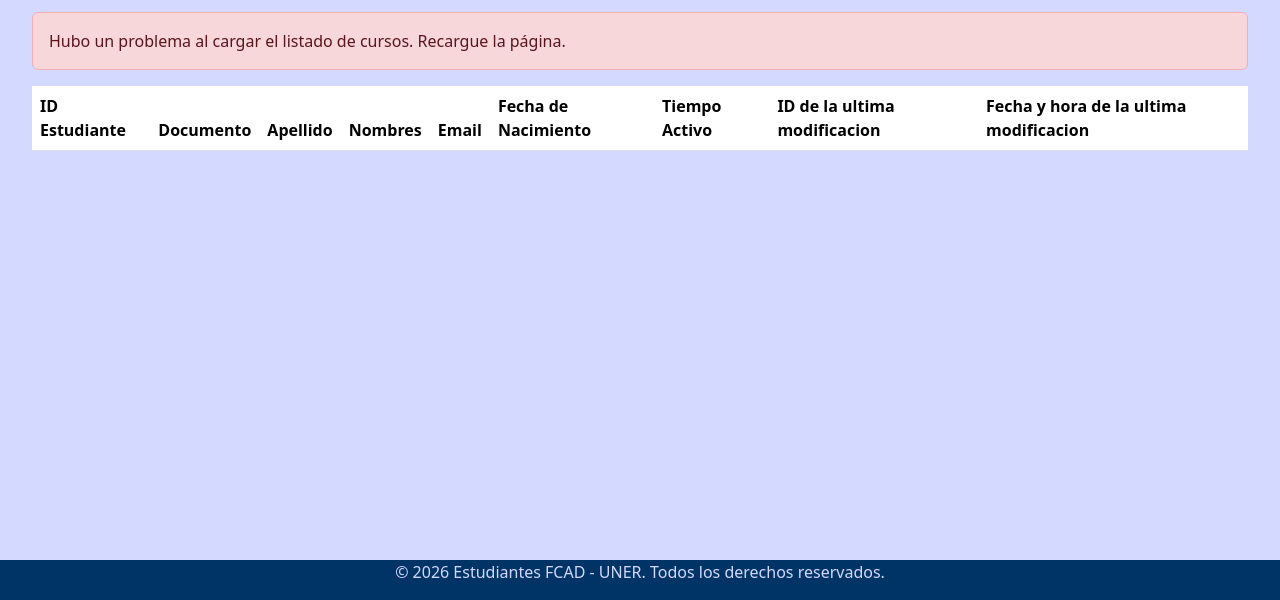
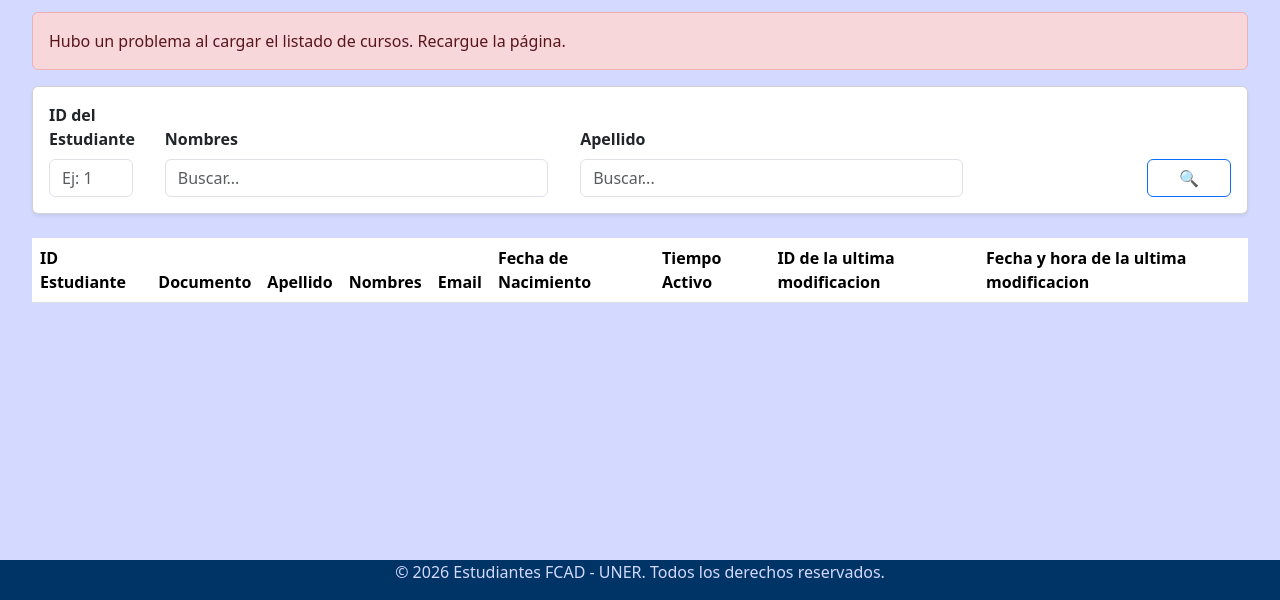
Before and after one commit to MarcosC-14/ProgIVSistema, a plain HTML site: page web/estudiantes.html in a window 1280 px wide. Shown: the part 200-800 px from the top of the page. Drawn offline with Linux system fonts and the light colour scheme; no server answers.

Commit message:
Agregado algunas funciones de filtros de busqueda
Se agrega como filtro la busqueda de estudiantes por ID, Nombre o Apellido

```diff
--- a/web/estudiantes.html
+++ b/web/estudiantes.html
@@ -36,6 +36,34 @@
                 </button>
         </div>
         <div id="error" class="alert alert-danger" style="display: none" role="alert"></div>
+
+         <div class="card mb-4 shadow-sm">
+            <div class="card-body">
+                <form id="formBusquedaEstudiante" class="row g-3 justify-content-between align-items-end gap-3">
+                    <div class="col-12 col-sm-3 col-md-1">
+                        <label for="buscarId" class="form-label fw-bold">ID del Estudiante</label>
+                        <input type="number" id="buscarId" class="form-control" placeholder="Ej: 1" min="1">
+                    </div>
+
+                    <div class="col-12 col-sm-9 col-md-4">
+                        <label for="buscarTexto" class="form-label fw-bold">Nombres</label>
+                        <input type="text" id="buscarTexto" class="form-control" placeholder="Buscar...">
+                    </div>
+
+                    <div class="col-12 col-sm-9 col-md-4">
+                        <label for="buscarTexto" class="form-label fw-bold">Apellido</label>
+                        <input type="text" id="buscarTexto" class="form-control" placeholder="Buscar...">
+                    </div>
+
+                    <div class="col-12 col-sm-3 col-md-1 ms-auto text-end">
+                        <button type="submit" class="btn btn-outline-primary w-100" id="lupa" title="Buscar">
+                            🔍
+                        </button>
+                    </div>
+
+                </form>
+            </div>
+        </div>
 
         <table class = "table table-hover">
             <thead>
```
